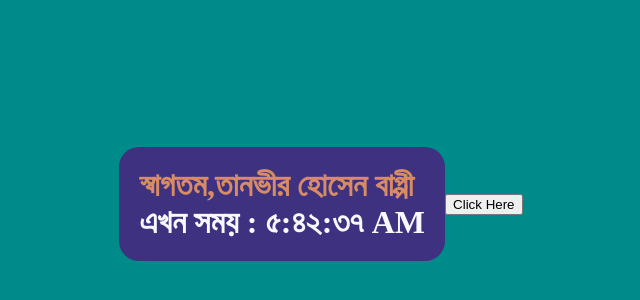
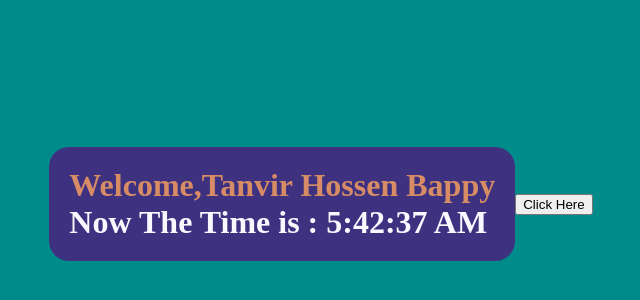
Before and after one commit to thbappy7706/Think-in-a-React-way, a React (Create React App) app: page / in a window 1280 px wide. Shown: the part 136-436 px from the top of the page, without its empty margins (319-959 px from the left). Built offline with nearby package versions, Linux system fonts and the light colour scheme.

Commit message:
clock component locale string change

```diff
--- a/src/components/Clock.js
+++ b/src/components/Clock.js
@@ -6,7 +6,9 @@ class Clock extends React.Component
 {
     state={
         date:new Date(),
-        locale:'bn-BD'
+        greetings:'Welcome,Tanvir Hossen Bappy',
+        rightNow:'Now The Time is',
+        locale:'en-US'
     } //because here no props will be used or changed
 
     // constructor(props) {
@@ -39,17 +41,51 @@ class Clock extends React.Component
 
     render()
     {
-        console.log("clock")
         const {date,locale}=this.state;
+        let button;
+        let greetings;
+        let rightNow;
+        if (locale==='bn-BD')
+        {
+            greetings ='স্বাগতম,তানভীর হোসেন বাপ্পী';
+        }
+        else
+        {
+            greetings ='Welcome,Tanvir Hossen Bappy' ;
+        }
+
+        if (locale==='bn-BD')
+        {
+            rightNow= 'এখন সময়';
+        }
+        else
+        {
+            rightNow='Now The Time is';
+        }
+
+
+        if (locale==='bn-BD')
+        {
+            button= (
+                <Button change={this.handleClick} locale="en-US">
+                    Click Here
+                </Button>
+            );
+        }else
+        {
+            button= (
+                <Button change={this.handleClick} locale="bn-BD">
+                    Click Here
+                </Button>
+            );
+        }
         return (
             <div>
-                <h1> স্বাগতম,তানভীর হোসেন বাপ্পী
+                <h1> {greetings.toLocaleString(locale)}
                     <br/>
-                    <span> এখন সময় :  {date.toLocaleTimeString(locale)}</span>
+                    <span> {rightNow.toLocaleString(locale)} :  {date.toLocaleTimeString(locale)}</span>
                 </h1>
-                   <Button change={this.handleClick} locale="en-US">
-                        Click Here
-                   </Button>
+                {button}
             </div>
 
         )
--- a/src/components/button.js
+++ b/src/components/button.js
@@ -14,7 +14,6 @@ class Button extends Component {
     }
 
     render() {
-        console.log("button")
         const {change,locale}  = this.props;
         return (
             <button type="button" onClick={()=>change(locale)}>
```
